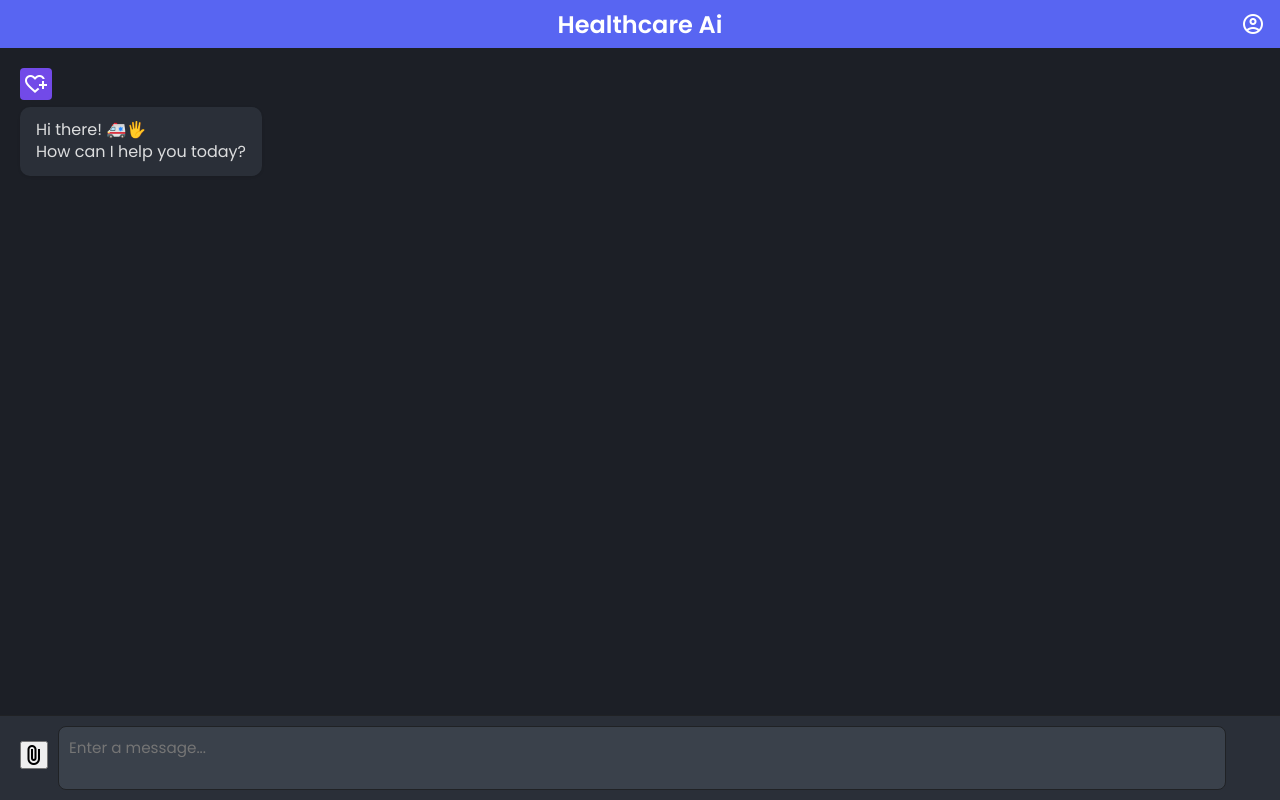
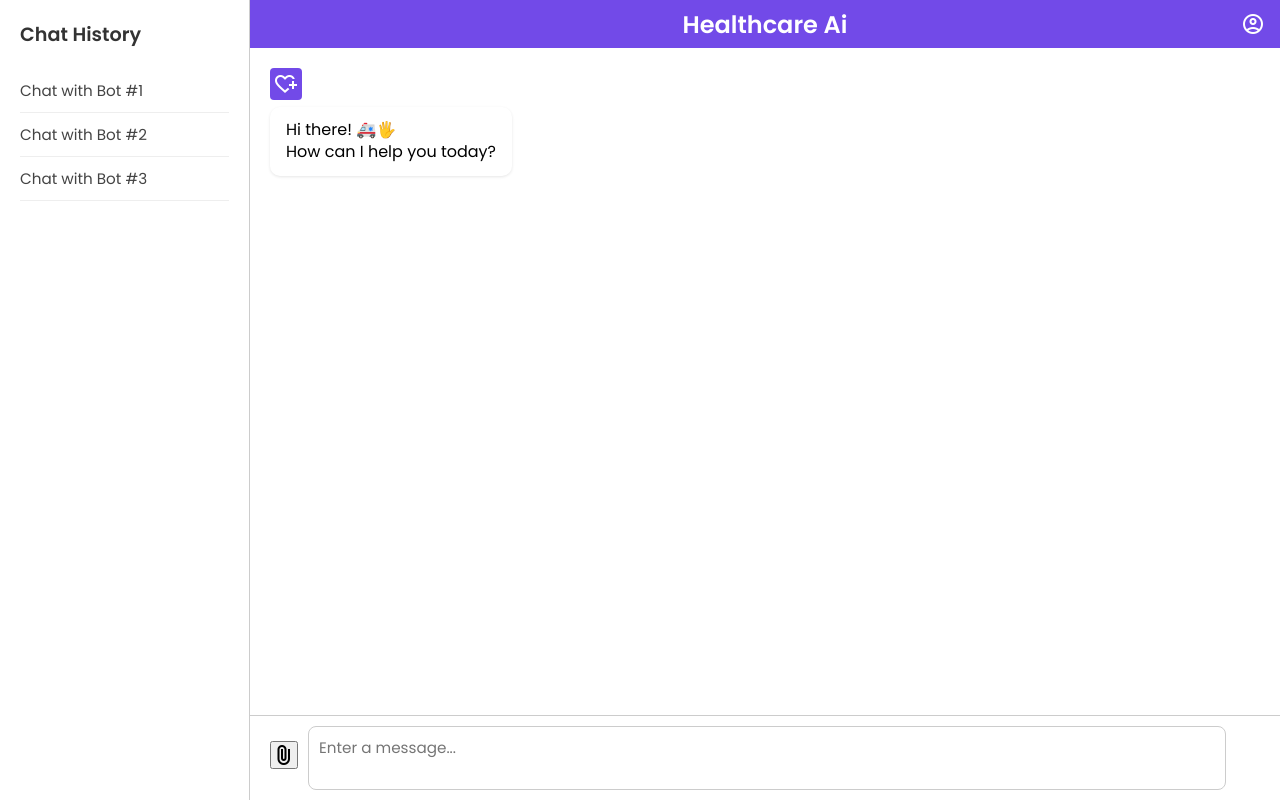
Before and after one commit to caffeinated-sam/hackHazarad, a Flask app: page / in a window 1280 px wide. Run offline with Flask 3, Linux system fonts and the light colour scheme; a user stored in the database is signed in; parts of the project's set-up code (start-up, migrations or seed data) failed here and were passed over.

Commit message:
Update index.html

```diff
--- a/templates/index.html
+++ b/templates/index.html
@@ -9,7 +9,16 @@
   <link href="https://fonts.googleapis.com/css2?family=Poppins:wght@400;600&display=swap" rel="stylesheet">
   <link href="https://fonts.googleapis.com/css2?family=Material+Symbols+Outlined" rel="stylesheet">
 </head>
-<body class="discord-theme">
+<body>
+  <div class="sidebar">
+    <h3>Chat History</h3>
+    <ul>
+      <li>Chat with Bot #1</li>
+      <li>Chat with Bot #2</li>
+      <li>Chat with Bot #3</li>
+    </ul>
+  </div>
+
   <div class="chatbot-container">
     <header>
       <h2>Healthcare Ai</h2>
@@ -22,14 +31,14 @@
       </div>
     </header>
 
-    <ul class="chatbox" >
+    <ul class="chatbox">
       <li class="chat incoming">
         <span class="material-symbols-outlined">heart_plus</span>
         <p>Hi there! 🚑🖐 <br />How can I help you today?</p>
       </li>
     </ul>
 
-    <div id="imagePreviewContainer" style="display: none; padding: 10px 20px; background-color: var(--discord-bg-light);">
+    <div id="imagePreviewContainer" style="display: none; padding: 10px 20px;">
       <div id="imagePreview" style="position: relative; display: inline-block;">
         <img src="" alt="Preview" style="max-width: 150px; border-radius: 10px;">
         <button id="removeImageBtn" type="button" style="position: absolute; top: 5px; right: 5px; background: #f44336; color: white; border: none; border-radius: 50%; width: 24px; height: 24px; cursor: pointer;">×</button>
@@ -44,7 +53,7 @@
           <label for="uploadPDF">📄 Upload PDF</label>
         </div>
         <input type="file" id="uploadImage" accept="image/*" style="display: none;" />
-        <input type="file" id="uploadPDF" accept="application/pdf" style="display: none;" />
+        <input type="file" id="uploadPDF" accept=".pdf" style="display: none;" />
         <input type="file" id="fileUpload" accept="image/*" style="display: none;" />
       </div>
       <textarea placeholder="Enter a message..." required></textarea>
```
